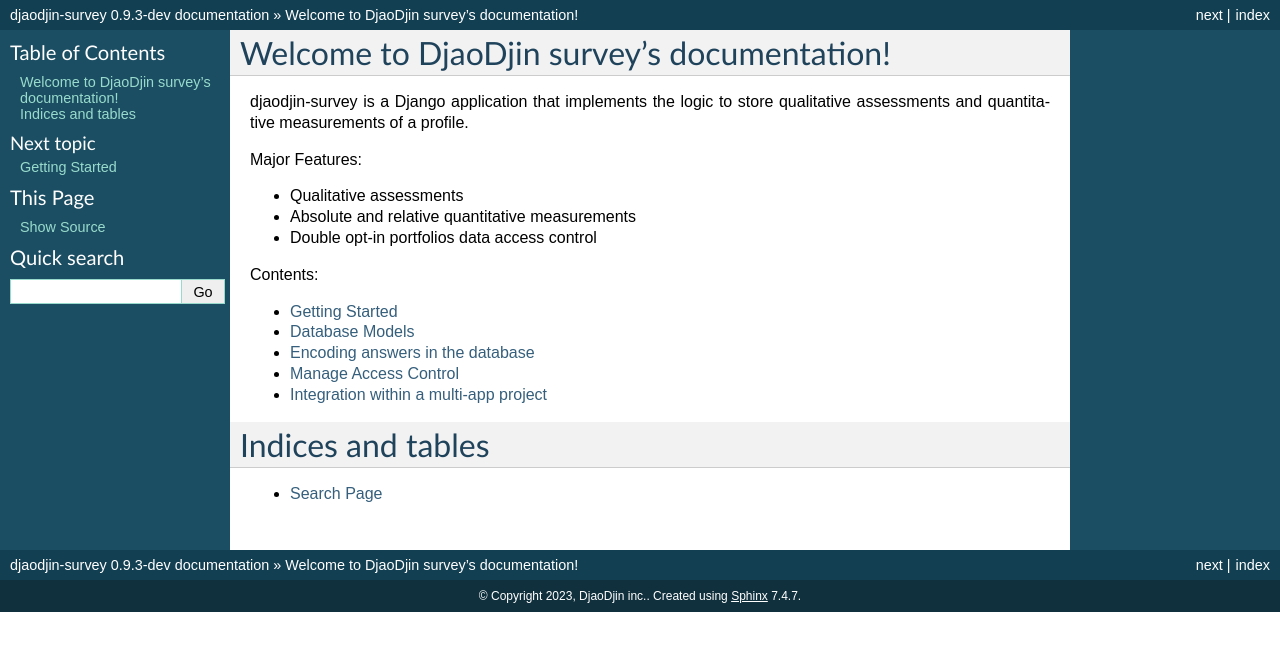
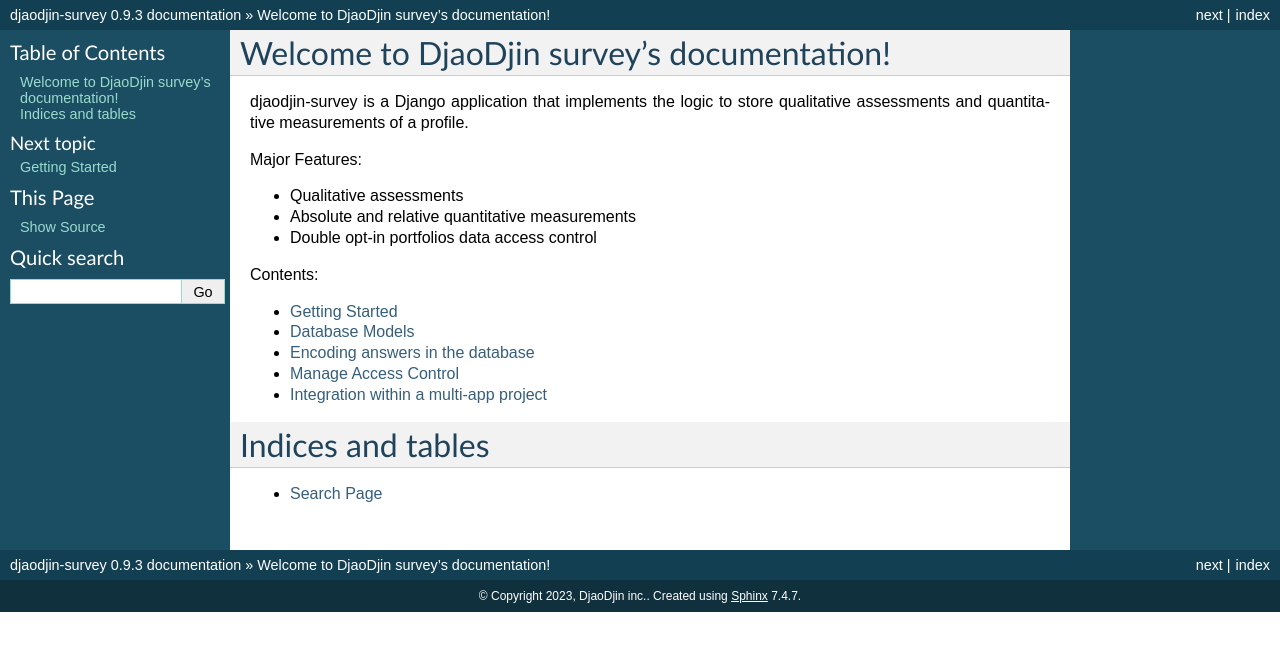
Before and after one commit to djaodjin/djaodjin-survey, a Sphinx documentation site: the page built from docs/index.rst, in a window 1280 px wide. Shown: the top 651 px of the page. Built offline with Sphinx 7.4.7, drawn with Linux system fonts in a browser that asks for light colours.

Commit message:
releases 0.9.3 to pypi

```diff
--- a/docs/conf.py
+++ b/docs/conf.py
@@ -54,7 +54,7 @@
 # The short X.Y version.
 version = '0.9'
 # The full version, including alpha/beta/rc tags.
-release = '0.9.3-dev'
+release = '0.9.3'
 
 # The language for content autogenerated by Sphinx. Refer to documentation
 # for a list of supported languages.
--- a/survey/__init__.py
+++ b/survey/__init__.py
@@ -26,4 +26,4 @@
 PEP 386-compliant version number for the survey django app.
 """
 
-__version__ = '0.9.3-dev'
+__version__ = '0.9.3'
```
Also changed, not shown: README.md (+4 -9 lines), 1 other file.
